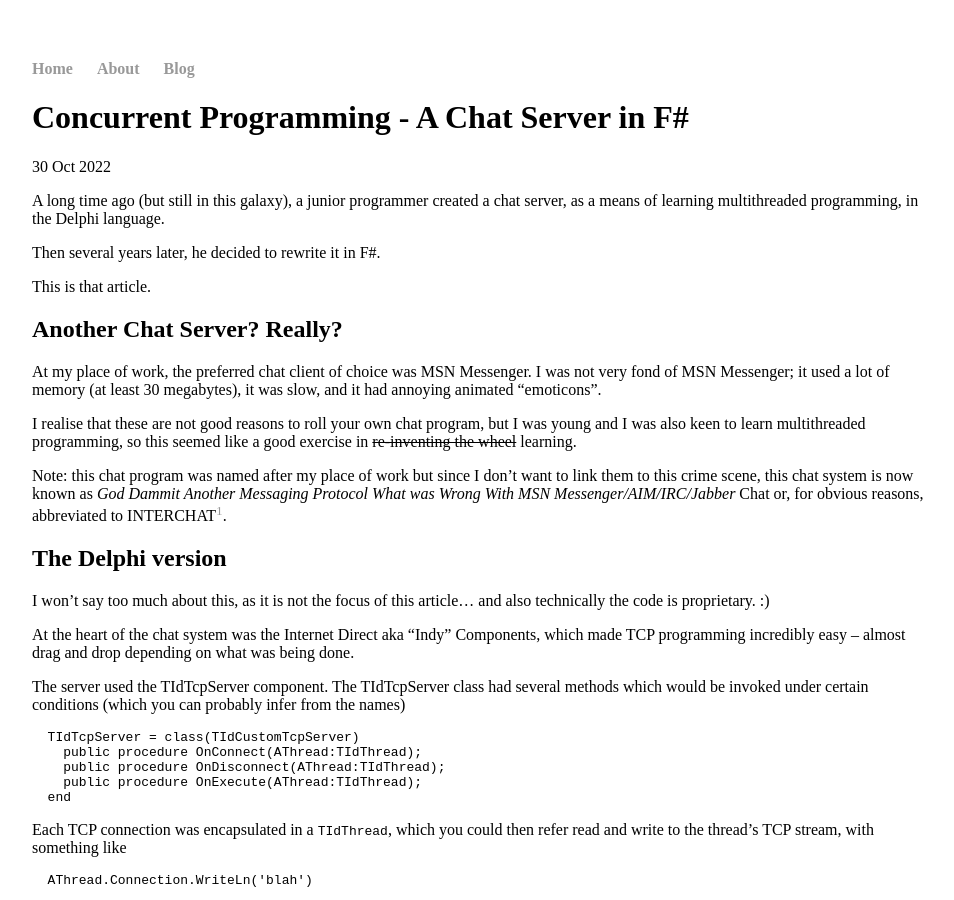
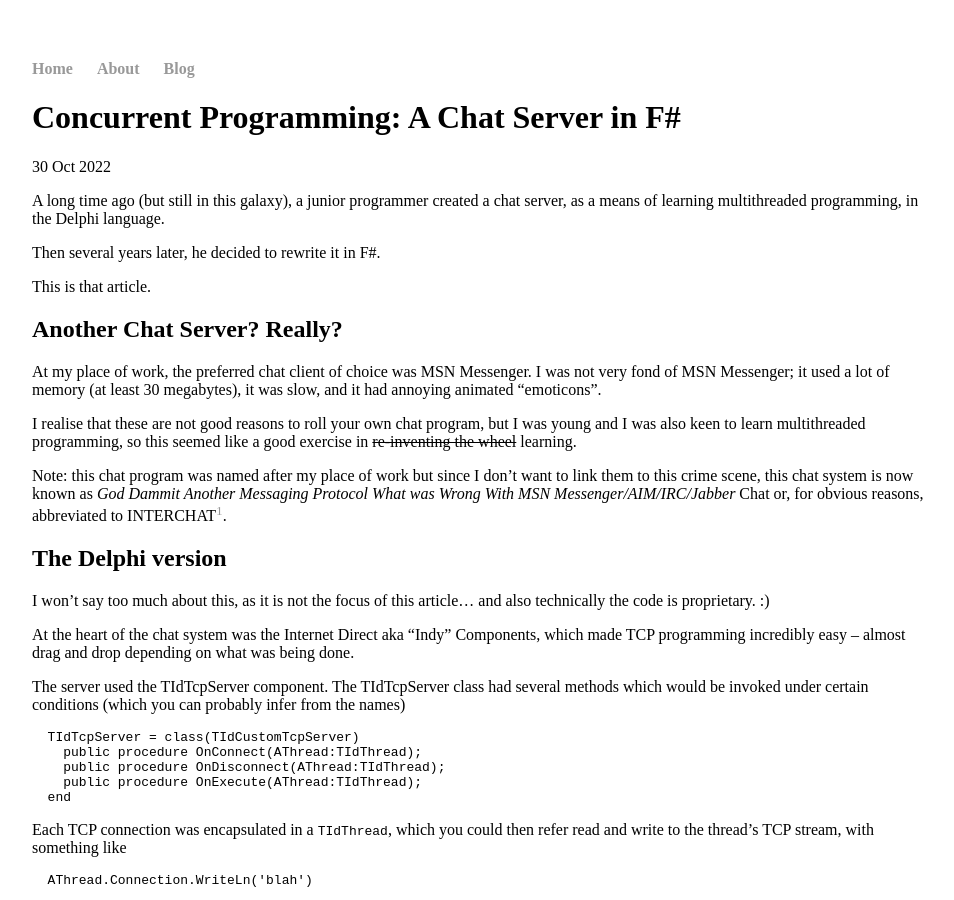
Before and after one commit to bjnmercer/bjnmercer.github.io, a Jekyll site: the page built from _posts/2022-10-30-agent-based-concurrency-fsharp-chatserver.md, in a window 1280 px wide and 900 px high. Shown: the whole window, without its empty margins (160-1114 px from the left). Built offline with Jekyll 4.4.1, drawn with Linux system fonts in a browser that asks for light colours.

Commit message:
Put back : and try committing as myself this time!

```diff
--- a/_posts/2022-10-30-agent-based-concurrency-fsharp-chatserver.md
+++ b/_posts/2022-10-30-agent-based-concurrency-fsharp-chatserver.md
@@ -1,6 +1,6 @@
 ---
 layout: post
-title: "Concurrent Programming - A Chat Server in F#"
+title: "Concurrent Programming: A Chat Server in F#"
 date: 2022-10-30
 ---
 
```
